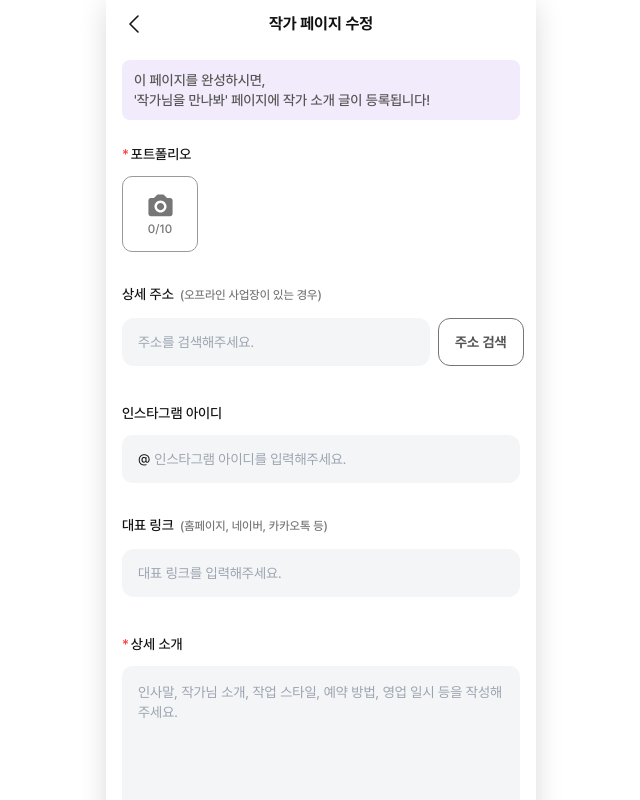
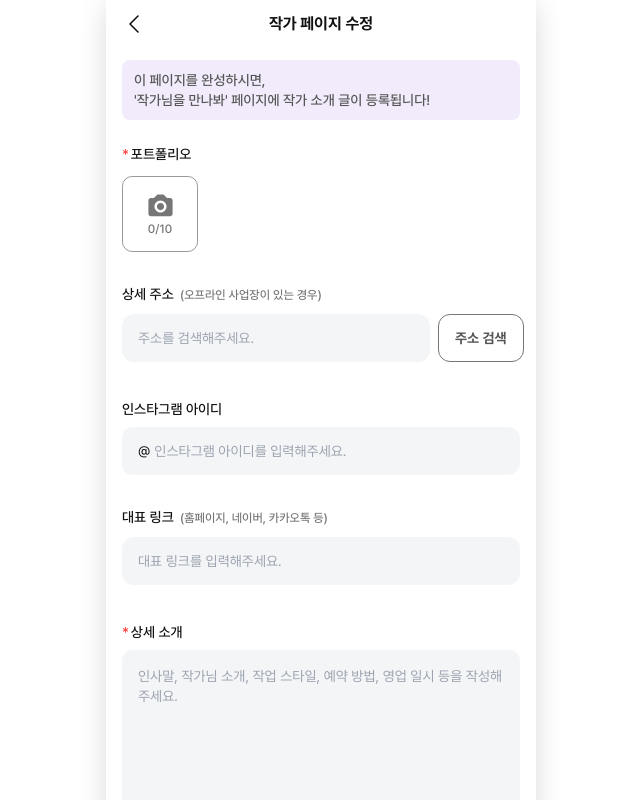
Before and after one commit to Damabwa/Web, a React (Create React App) app: page /edit/photographer/detail in a window 1280 px wide. Shown: the top 800 px of the page, without its empty margins (319-959 px from the left). Built offline with nearby package versions, Linux system fonts and the light colour scheme.

Commit message:
style: 간격 수정

```diff
--- a/src/components/InputBox/index.tsx
+++ b/src/components/InputBox/index.tsx
@@ -17,7 +17,7 @@ export default function InputBox({
 }: Props) {
   return (
     <div className="flex flex-col w-full text-sm">
-      <div className="pb-1 font-medium mb-[0.62rem]">
+      <div className="font-medium mb-[0.62rem]">
         {isRequired && <span className="text-red mr-[0.12rem]">*</span>}
         <span>{title}</span>
         {description !== "" && (
--- a/src/components/InputButtonBox/index.tsx
+++ b/src/components/InputButtonBox/index.tsx
@@ -25,7 +25,7 @@ export default function InputButtonBox({
 }: Props) {
   return (
     <div className="flex flex-col w-full text-sm">
-      <div className="pb-1 font-medium mb-[0.62rem]">
+      <div className="font-medium mb-[0.62rem]">
         {isRequired && <span className="text-red mr-[0.12rem]">*</span>}
         <span>{title}</span>
         <span className="text-xs text-black03 pl-[0.38rem]">{description}</span>
--- a/src/components/InputIDBox/index.tsx
+++ b/src/components/InputIDBox/index.tsx
@@ -13,7 +13,7 @@ export default function InputIDBox({
 }: Props) {
   return (
     <div className="flex flex-col w-full gap-2 text-sm">
-      <div className="pb-1 font-medium">
+      <div className="font-medium">
         <span>{title}</span>
       </div>
       <div className="flex items-center w-full">
--- a/src/components/InputLongformBox/tndex.tsx
+++ b/src/components/InputLongformBox/tndex.tsx
@@ -34,7 +34,7 @@ export default function InputLongformBox({
 
   return (
     <div className="flex flex-col w-full gap-2 text-sm">
-      <div className="pb-1 font-medium">
+      <div className="font-medium">
         {isRequired && <span className="text-red mr-[0.12rem]">*</span>}
         <span>{title}</span>
       </div>
--- a/src/components/InputSelectBox/index.tsx
+++ b/src/components/InputSelectBox/index.tsx
@@ -30,7 +30,7 @@ export default function InputSelctBox({
   };
   return (
     <div className="flex flex-col w-full gap-2">
-      <div className="pb-1 font-medium">
+      <div className="font-medium">
         {isRequired && <span className="text-red mr-[0.12rem]">*</span>}
         <span>{title}</span>
       </div>
```
